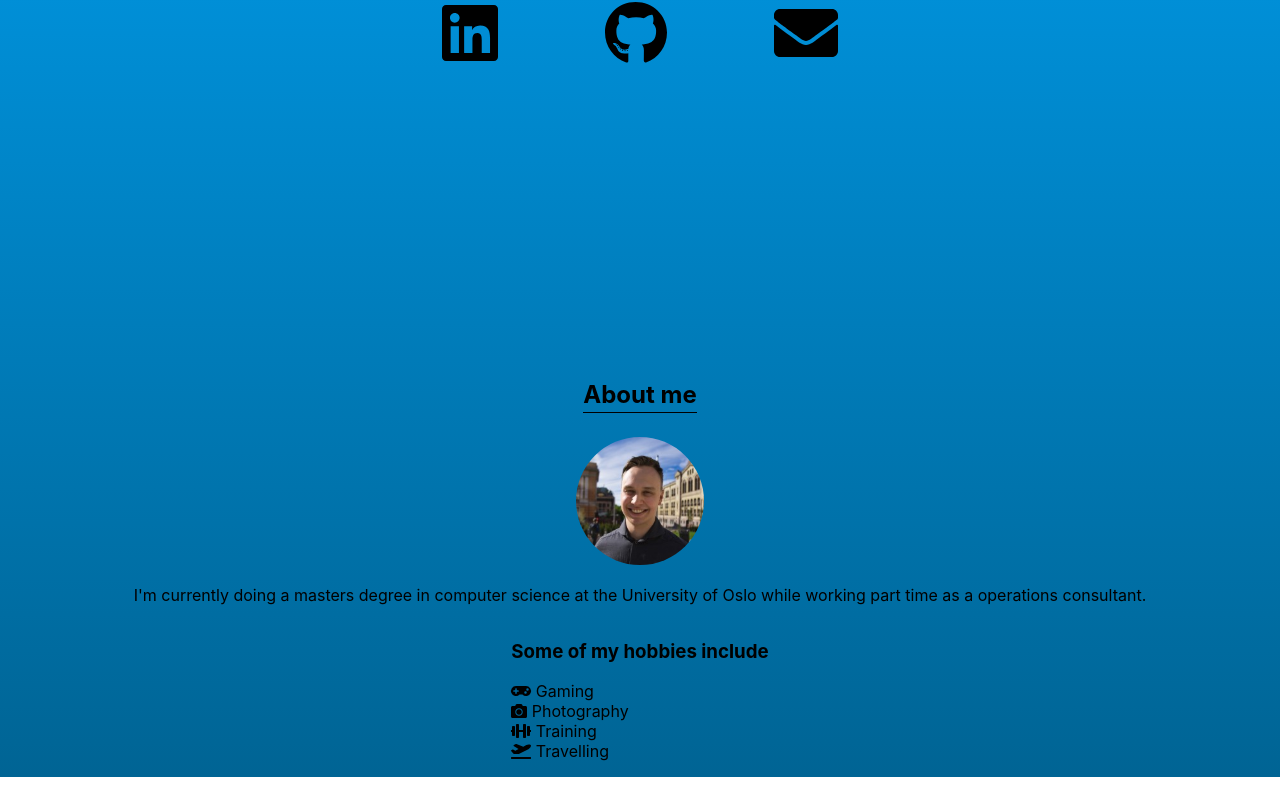
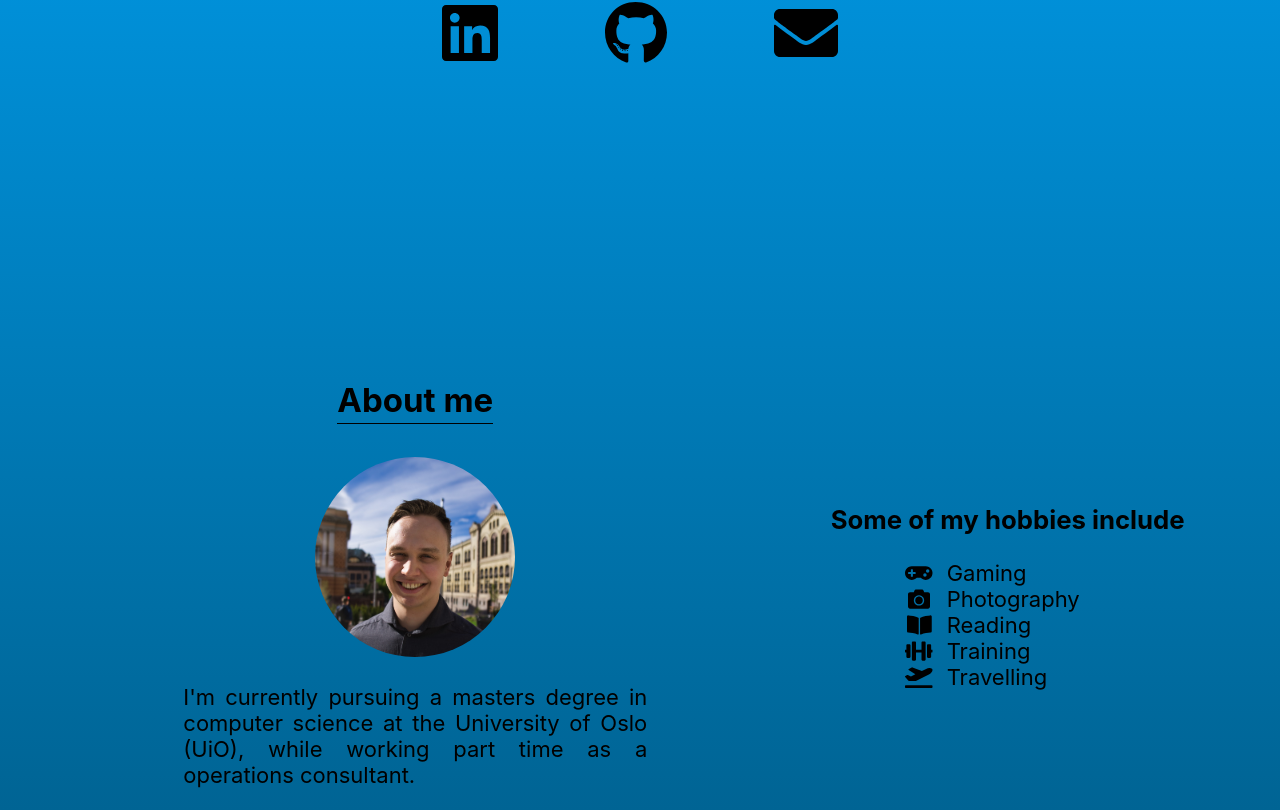
Before and after one commit to SteffenEBraaten/personal-webpage, a React (Create React App) app: page / in a window 1280 px wide. Shown: the part 420-1230 px from the top of the page. Before the commit the page ends 1197 px from the top, so only its background shows below. Built offline with nearby package versions, Linux system fonts and the light colour scheme; the HTML template or start-up script is replaced by a standard one.

Commit message:
#28 Done with about me

```diff
--- a/src/sections/AboutMe/AboutMe.module.css
+++ b/src/sections/AboutMe/AboutMe.module.css
@@ -4,6 +4,7 @@
   align-items: center;
   flex-direction: column;
   text-align: center;
+  font-size: 22px;
 }
 
 .h2Underline {
@@ -13,16 +14,51 @@
   width: max-content;
 }
 
-.listRow {
-    display: flex;
-    width: 100%;
-    flex-direction: row;
-    justify-content: space-evenly;
+.profilePicture {
+  width: 200px;
+  height: auto;
+  border-radius: 50%;
+}
+
+.profileText {
+  padding: 0 1em ;
+  text-align: justify;
 }
 
 .list {
   list-style: none;
   padding: 0;
-    font-size: 16px;
+  font-size: 22px;
   text-align: left;
 }
+
+.listItemWithIcon {
+  text-align: left !important;
+  display: flex;
+  flex-direction: row;
+  justify-content: center;
+}
+
+.listItemWithIconText {
+  width: 50%;
+}
+
+.listItemWithIconIcon {
+  text-align: center;
+  width: 2.5em;
+}
+
+@media only screen and (min-width: 768px) {
+  .aboutMeSection {
+    flex-direction: row;
+    justify-content: space-evenly;
+  }
+
+  .profile {
+    max-width: 50%;
+  }
+
+  .profileText {
+    padding: 0 4em;
+  }
+}
--- a/src/sections/AboutMe/AboutMe.tsx
+++ b/src/sections/AboutMe/AboutMe.tsx
@@ -5,39 +5,51 @@ import {
   faCamera,
   faDumbbell,
   faPlaneDeparture,
+  faBookOpen
 } from "@fortawesome/free-solid-svg-icons";
-import ProfilePicture from "../../components/ProfilePicture/ProfilePicture";
-import ProfileSteffen from "../../components/svgs/ProfileSteffen";
+import profilePicture from "../../media/steffen.jpeg"
 
 import styles from "./AboutMe.module.css";
+interface liWithIcon {
+  icon: JSX.Element;
+  text: string;
+}
+
+const ListItemWithIcon = ({ icon, text }: liWithIcon) => {
+  return (
+    <li className={styles.listItemWithIcon}>
+      <div className={styles.listItemWithIconIcon}>{icon}</div>
+      <div className={styles.listItemWithIconText}>{text}</div>
+    </li>
+  );
+};
 
 const AboutMe = () => {
+  const cameraIcon: JSX.Element = <FontAwesomeIcon icon={faCamera} />;
+  const dumbellIcon: JSX.Element = <FontAwesomeIcon icon={faDumbbell} />;
+  const gamingIcon: JSX.Element = <FontAwesomeIcon icon={faGamepad} />;
+  const planeIcon: JSX.Element = <FontAwesomeIcon icon={faPlaneDeparture} />;
+  const readingIcon: JSX.Element = <FontAwesomeIcon icon={faBookOpen} />;
+
   return (
     <section className={styles.aboutMeSection}>
-      <article>
+      <article className={styles.profile}>
         <h2 className={styles.h2Underline}>About me</h2>
-        <ProfilePicture imageURL={<ProfileSteffen />} />
-        <p>
-          I'm currently doing a masters degree in computer science at the
-          University of Oslo while working part time as a operations consultant.
+        <img className={styles.profilePicture} src={profilePicture} alt="Steffen" />
+        <p className={styles.profileText}>
+          I'm currently pursuing a masters degree in computer science at the
+          University of Oslo (UiO), while working part time as a operations consultant.
         </p>
       </article>
       <div className={styles.listRow}>
         <div>
           <h3>Some of my hobbies include</h3>
           <ul className={styles.list}>
-            <li>
-              <FontAwesomeIcon icon={faGamepad} /> Gaming
-            </li>
-            <li>
-              <FontAwesomeIcon icon={faCamera} /> Photography
-            </li>
-            <li>
-              <FontAwesomeIcon icon={faDumbbell} /> Training
-            </li>
-            <li>
-              <FontAwesomeIcon icon={faPlaneDeparture} /> Travelling
-            </li>
+            <ListItemWithIcon icon={gamingIcon} text={"Gaming"} />
+            <ListItemWithIcon icon={cameraIcon} text={"Photography"} />
+            <ListItemWithIcon icon={readingIcon} text={"Reading"} />
+            <ListItemWithIcon icon={dumbellIcon} text={"Training"} />
+            <ListItemWithIcon icon={planeIcon} text={"Travelling"} />
           </ul>
         </div>
       </div>
```
Also changed, not shown: src/media/steffen.jpeg (added). Lines whose indentation alone changed are shown as unchanged.
